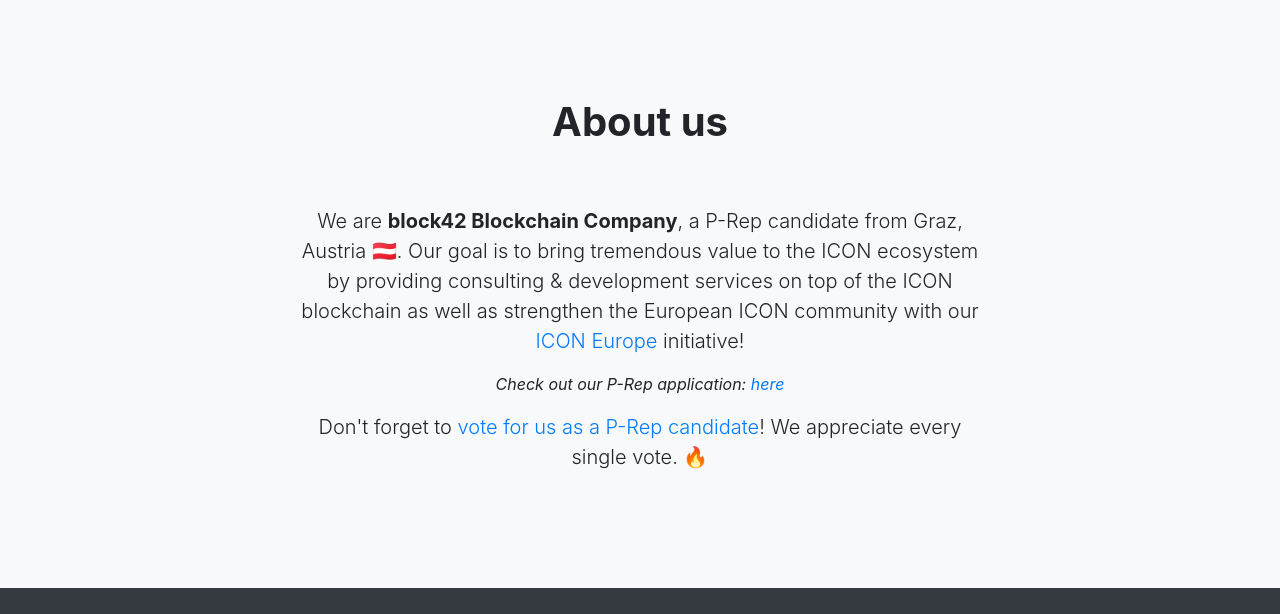
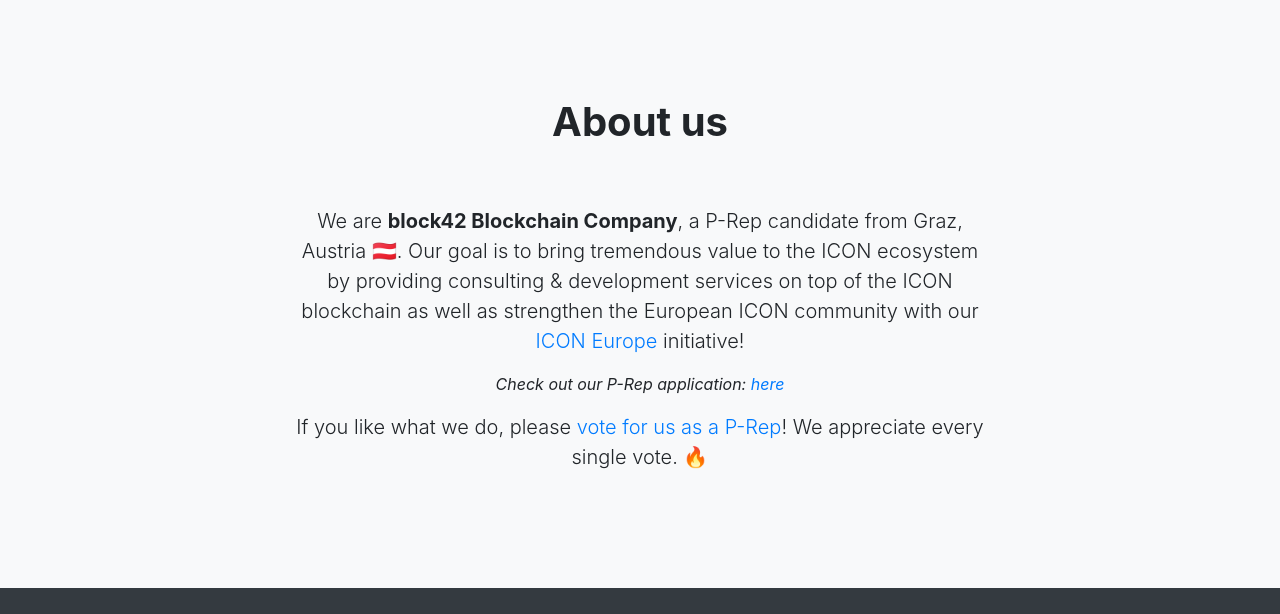
Before and after one commit to block42-blockchain-company/icx-stakr, a website with bundled scripts: page index.html in a window 1280 px wide. Shown: the part 903-1517 px from the top of the page. Built offline with nearby package versions, Linux system fonts and the light colour scheme; no server answers; a script that the page names is missing.

Commit message:
Minor string change

```diff
--- a/index.html
+++ b/index.html
@@ -178,7 +178,7 @@
           <h2>About us</h2>
           <p class="lead">We are <span class="font-weight-bold">block42 Blockchain Company</span>, a P-Rep candidate from Graz, Austria 🇦🇹. Our goal is to bring tremendous value to the ICON ecosystem by providing consulting & development services on top of the ICON blockchain as well as strengthen the European ICON community with our <a href="https://medium.com/block42-blockchain-company/announcing-icon-europe-community-93f797e54025">ICON Europe</a> initiative!</p>
           <p><i>Check out our P-Rep application: <a href="https://icon.community/iconsensus/candidates/132/">here</a></i></p>
-          <p class="lead">Don't forget to <a href="https://medium.com/block42-blockchain-company/how-to-icon-p-rep-voting-163b5f143da8">vote for us as a P-Rep candidate</a>! We appreciate every single vote. 🔥</p>
+          <p class="lead">If you like what we do, please <a href="https://medium.com/block42-blockchain-company/how-to-icon-p-rep-voting-163b5f143da8">vote for us as a P-Rep</a>! We appreciate every single vote. 🔥</p>
         </div>
       </div>
     </div>
```
